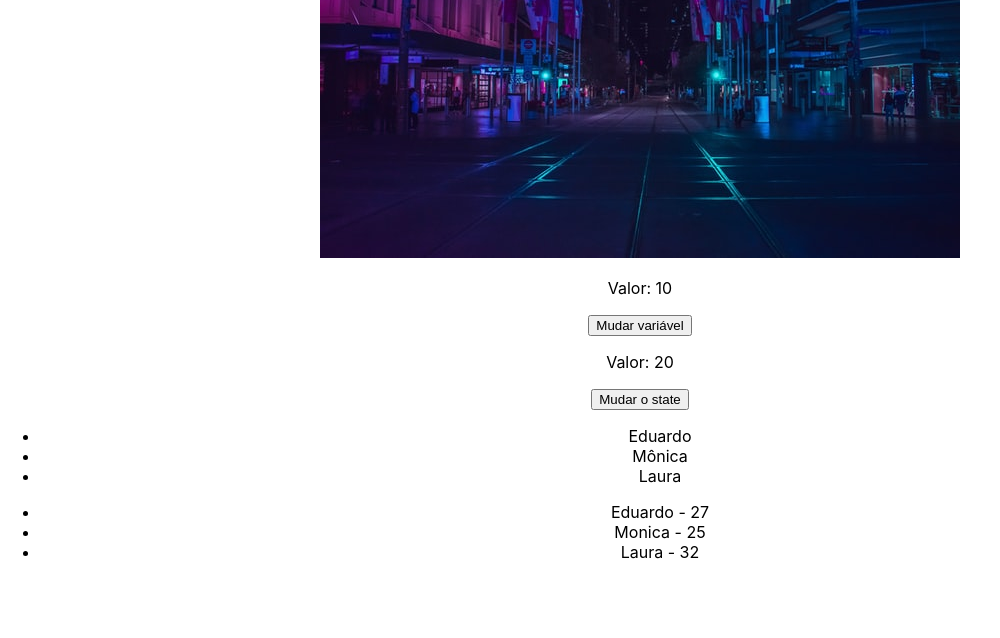
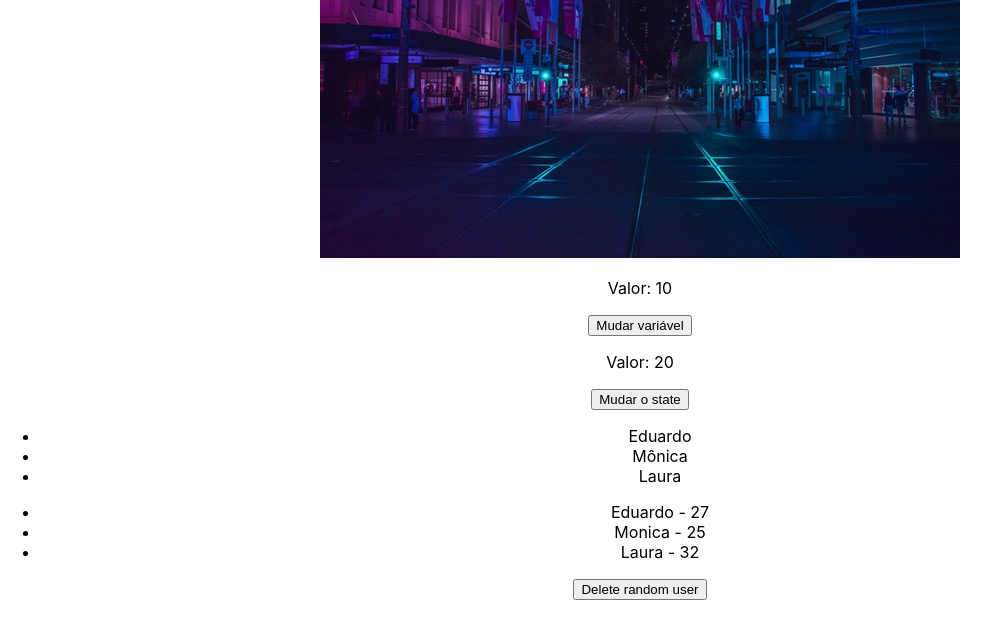
Before and after one commit to xandaosilva/curso-reactjs, a React (Create React App) app in the folder 3_avancado/avancado/: page / in a window 1280 px wide. Shown: the part 682-1320 px from the top of the page, without its empty margins (0-1000 px from the left). Built offline with nearby package versions, Linux system fonts and the light colour scheme.

Commit message:
Previous state

```diff
--- a/3_avancado/avancado/src/components/ListRender.js
+++ b/3_avancado/avancado/src/components/ListRender.js
@@ -3,11 +3,19 @@
 const ListRender = () => {
 
     const [list] = useState(["Eduardo", "Mônica", "Laura"]);
-    const [users] = useState([
+    const [users, setUsers] = useState([
         {id: 1, name:"Eduardo", age: 27 },
         {id: 2, name:"Monica", age: 25},
         {id: 3, name:"Laura", age: 32},
     ]);
+
+    const deleteRandom = () => {
+        const randomNumber = Math.floor(Math.random() * 4);
+
+        setUsers((prevUsers) => {
+            return prevUsers.filter((user) => randomNumber !== user.id);
+        });
+    }
 
     return (
         <div>
@@ -21,6 +29,7 @@
                     <li key={user.id}>{user.name} - {user.age}</li>
                 ))}
             </ul>
+            <button onClick={deleteRandom}>Delete random user</button>
         </div>
     )
 }
```
